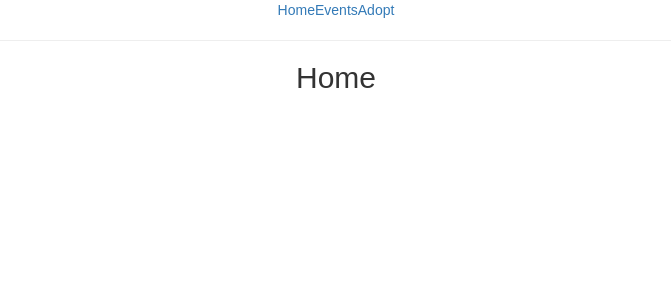
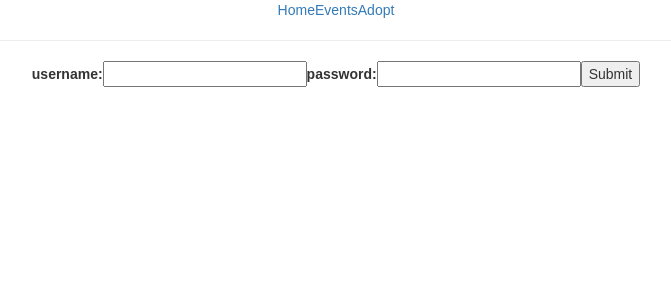
Before and after one commit to RexChiu/LHL-Final-Project-Furever, a React (Create React App) app in the folder client/: page / in a window 1280 px wide. Shown: the top 300 px of the page, without its empty margins (304-975 px from the left). Built offline with nearby package versions, Linux system fonts and the light colour scheme.

Commit message:
login form

```diff
--- a/client/src/Home.jsx
+++ b/client/src/Home.jsx
@@ -2,14 +2,20 @@ import React, { Component } from 'react';
 //import assets
 
 class Home extends Component {
-
-
-
   render() {
     return (
-      <div>
-        <h2>Home</h2>
-      </div>
+      <form method="post" id="login" action="/user/login">
+        <label>
+          username:
+          <input name="username" type="text" onChange={this.handleChange} />
+        </label>
+        <label>
+          password:
+          <input name="password" type="password" name="password" />
+        </label>
+
+        <input type="submit" value="Submit" />
+      </form>
     );
   }
 }
```
